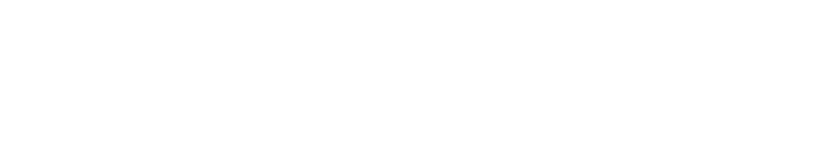
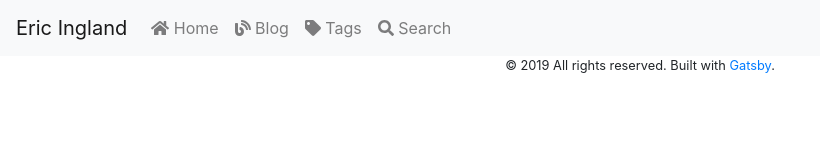
Before and after one commit to eingland/eingland.github.io, a Gatsby site: page /search in a window 1280 px wide. Before the commit this address had no page. Shown: the whole page, without its empty margins (0-820 px from the left). Built offline with nearby package versions, Linux system fonts and the light colour scheme; Gatsby itself is replaced by a stand-in of ours; some packages are replaced by stand-ins of ours.

Commit message:
Add empty search page.

```diff
--- a/src/components/header.js
+++ b/src/components/header.js
@@ -3,11 +3,11 @@ import React from 'react'
 import { Navbar, Nav } from 'react-bootstrap'
 
 import { library } from '@fortawesome/fontawesome-svg-core'
-import { faHome, faTag, faBlog } from '@fortawesome/free-solid-svg-icons'
+import { faHome, faTag, faBlog, faSearch } from '@fortawesome/free-solid-svg-icons'
 
 import { FontAwesomeIcon } from '@fortawesome/react-fontawesome'
 
-library.add(faHome, faTag, faBlog)
+library.add(faHome, faTag, faBlog, faSearch)
 
 const Header = ({ siteTitle }) => (
   <header>
@@ -19,6 +19,7 @@ const Header = ({ siteTitle }) => (
           <Nav.Link href="/"><FontAwesomeIcon icon="home" /> Home</Nav.Link>
           <Nav.Link href="/blog"><FontAwesomeIcon icon="blog" /> Blog</Nav.Link>
           <Nav.Link href="/tags"><FontAwesomeIcon icon="tag" /> Tags</Nav.Link>
+          <Nav.Link href="/search"><FontAwesomeIcon icon="search" /> Search</Nav.Link>
         </Nav>
       </Navbar.Collapse>
     </Navbar>
--- /dev/null
+++ b/src/pages/search.js
@@ -0,0 +1,15 @@
+import React from 'react'
+
+import Layout from '../components/layout'
+import SEO from '../components/seo'
+
+const SearchPage = () => (
+  <Layout>
+    <SEO title="Search" />
+
+    <div style={{ textAlign: 'center' }}>
+    </div>
+  </Layout>
+)
+
+export default SearchPage
```
Also changed, not shown: README.md.
